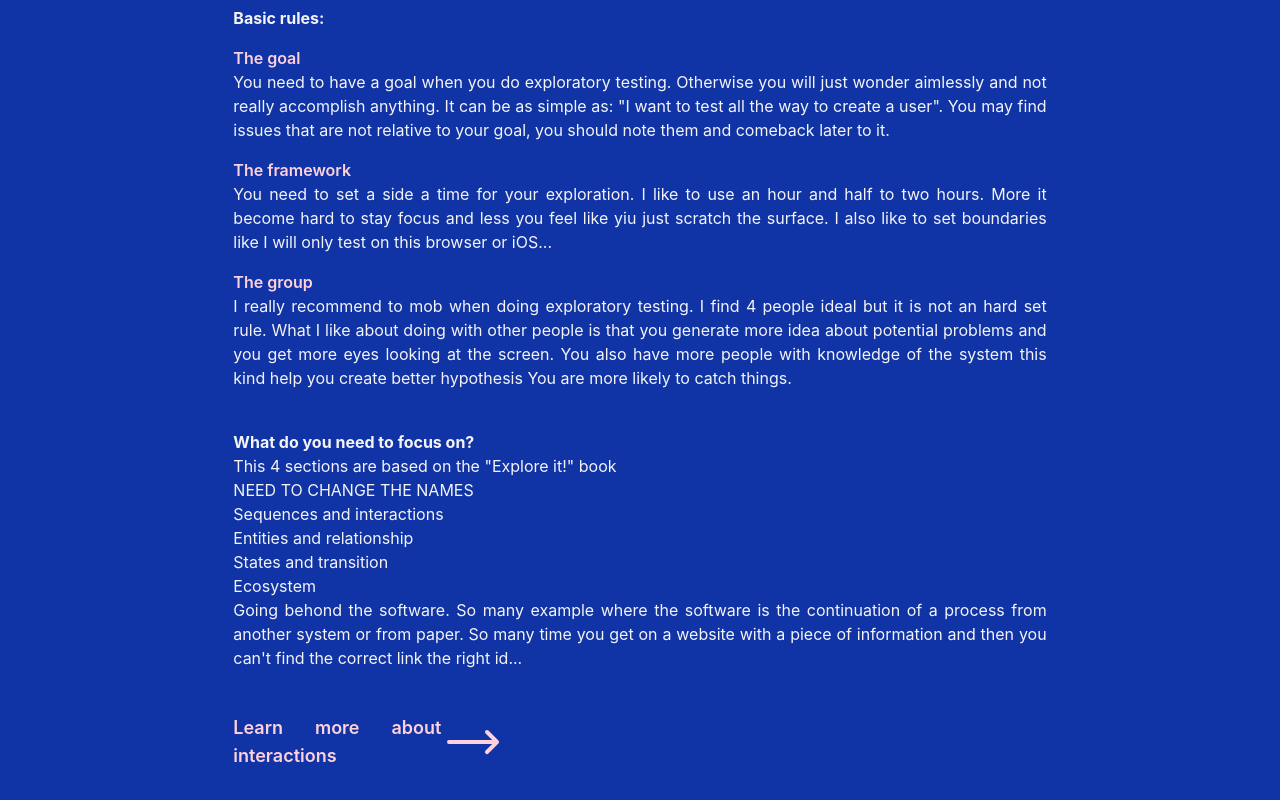
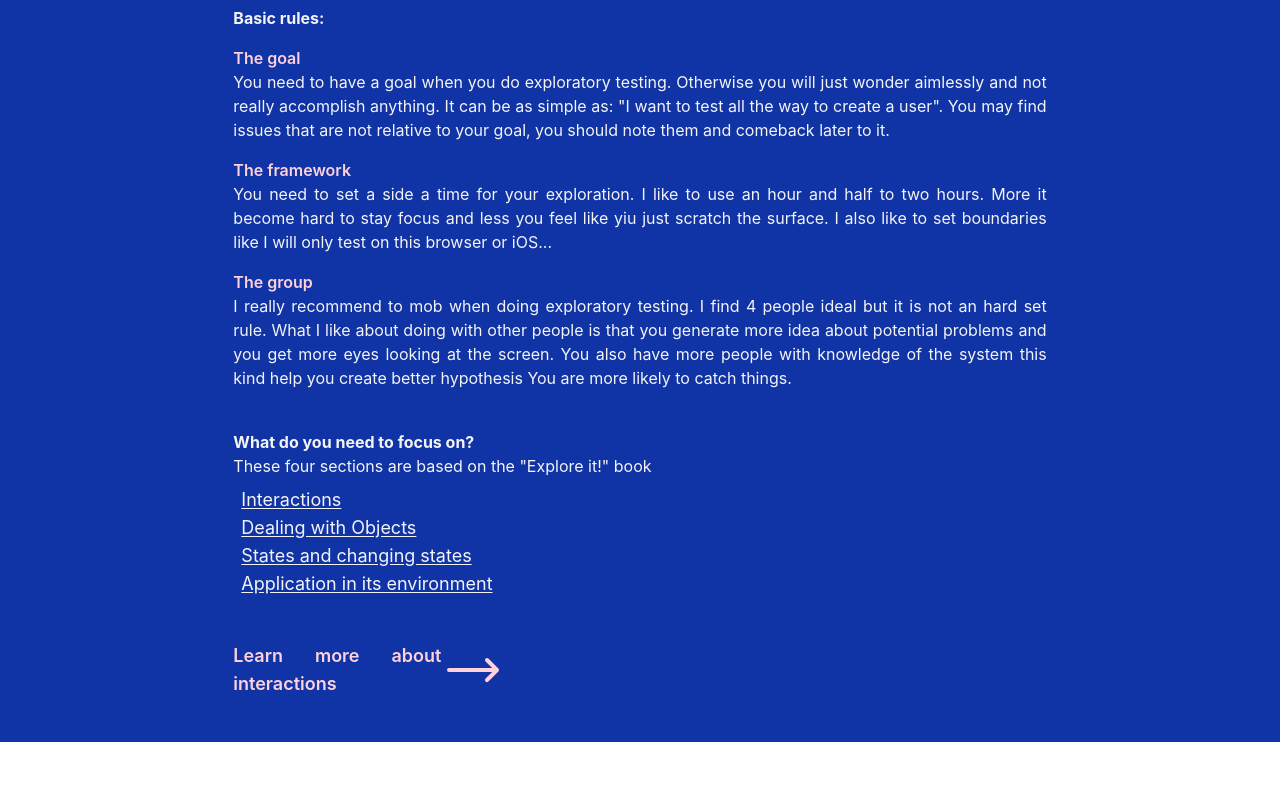
Before and after one commit to willot/Quality, a React (Create React App) app: page /exploratoryTesting in a window 1280 px wide. Shown: the part 1074-1874 px from the top of the page. After the commit the page ends 1816 px from the top, so only its background shows below. Built offline with nearby package versions, Linux system fonts and the light colour scheme.

Commit message:
fix section part and link

```diff
--- a/src/pages/Ecosystem.tsx
+++ b/src/pages/Ecosystem.tsx
@@ -11,7 +11,7 @@ export const Ecosystem = () => {
                     <span
                         className="text-pink text-lg font-semibold w-52 pl-6">Back to states and changing states</span>
                 </Link>
-                <h1 className="text-4xl font-medium pb-5">App Ecosystem</h1>
+                <h1 className="text-4xl font-medium pb-5">Application in its environment</h1>
                 <p>Your application is not only the software. It is running on servers. It is being access from tons of
                     different devices, PC, tablets, androids, iPhones... It is using databases. It is using external
                     API for data, for transactions, for login... It may be connected to physical hardware or devices...
--- a/src/pages/ExploratoryTesting.tsx
+++ b/src/pages/ExploratoryTesting.tsx
@@ -93,16 +93,25 @@ export const ExploratoryTesting = () => {
                 </section>
                 <section>
                     <h2 className="font-bold pt-10">What do you need to focus on?</h2>
-                    <p>This 4 sections are based on the "Explore it!" book</p>
-                    NEED TO CHANGE THE NAMES
-                    <ul>Sequences and interactions</ul>
-                    <ul>Entities and relationship</ul>
-                    <ul>States and transition</ul>
-                    <ul>Ecosystem</ul>
-                    <ul>Going behond the software. So many example where the software is the continuation of a process
-                        from another system or from paper. So many time you get on a website with a piece of information
-                        and then you can't find the correct link the right id...
+                    <p className="pb-2">These four sections are based on the "Explore it!" book</p>
+                    <ul>
+                        <Link to="/interactions" className="text-lg underline underline-offset-2 px-2">
+                            Interactions
+                        </Link>
                     </ul>
+                    <ul>
+                        <Link to="/objects" className="text-lg underline underline-offset-2 px-2">Dealing with
+                            Objects</Link>
+                    </ul>
+                    <ul>
+                        <Link to="/states" className="text-lg underline underline-offset-2 px-2">States and changing
+                            states</Link>
+                    </ul>
+                    <ul>
+                        <Link to="/ecoSystem" className="text-lg underline underline-offset-2 px-2">Application in its
+                            environment</Link>
+                    </ul>
+
                 </section>
                 <Link to="/interactions" className="flex flex-row items-center pt-10">
                     <span className="text-pink text-lg font-semibold w-52">Learn more about interactions</span>
--- a/src/pages/NoPage.tsx
+++ b/src/pages/NoPage.tsx
@@ -31,7 +31,7 @@ export const NoPage = () => {
                         <ArrowLongRightIcon className="text-pink h-16 w-16"/>
                     </Link>
                     <Link to="/ecoSystem" className="flex flex-row items-center pt-10">
-                        <span className="text-pink text-lg font-semibold w-52">Software in a system</span>
+                        <span className="text-pink text-lg font-semibold w-52">Application in its environment</span>
                         <ArrowLongRightIcon className="text-pink h-16 w-16"/>
                     </Link>
                     <Link to="/summary" className="flex flex-row items-center pt-10">
```
